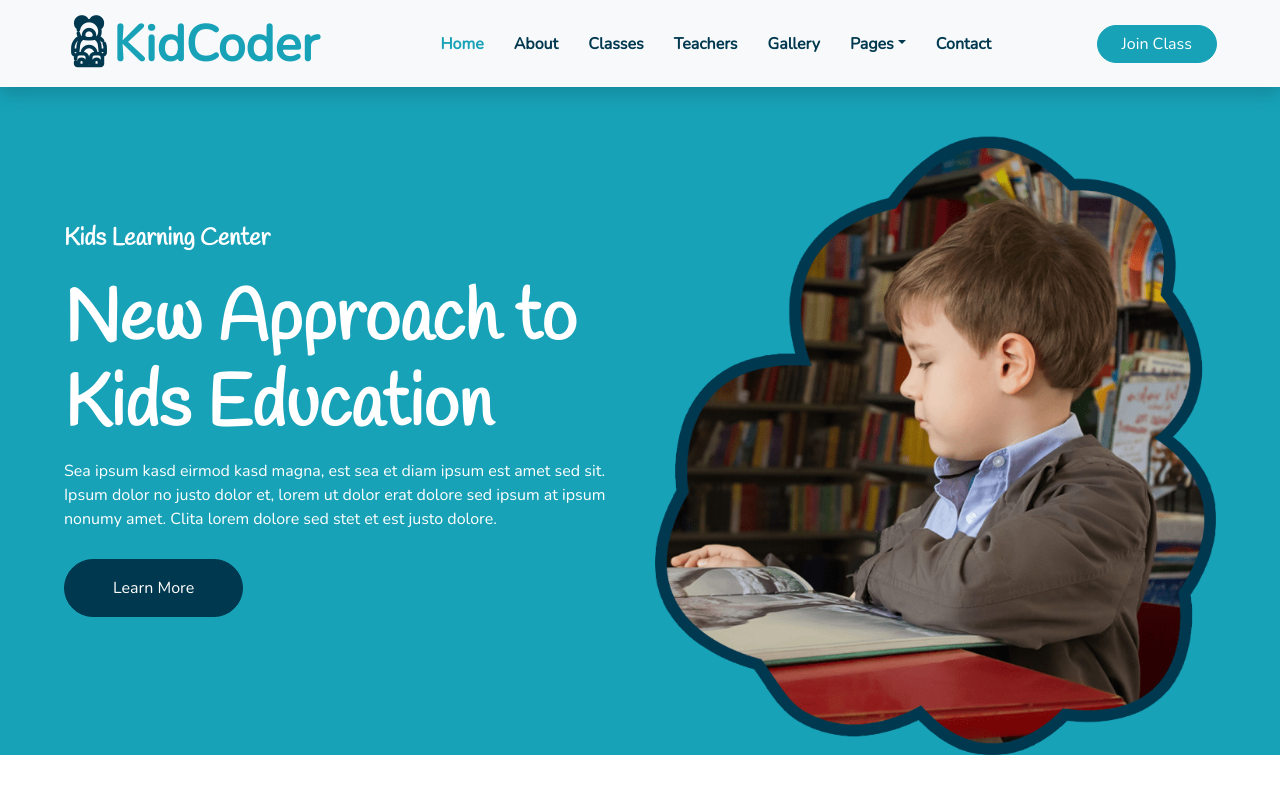
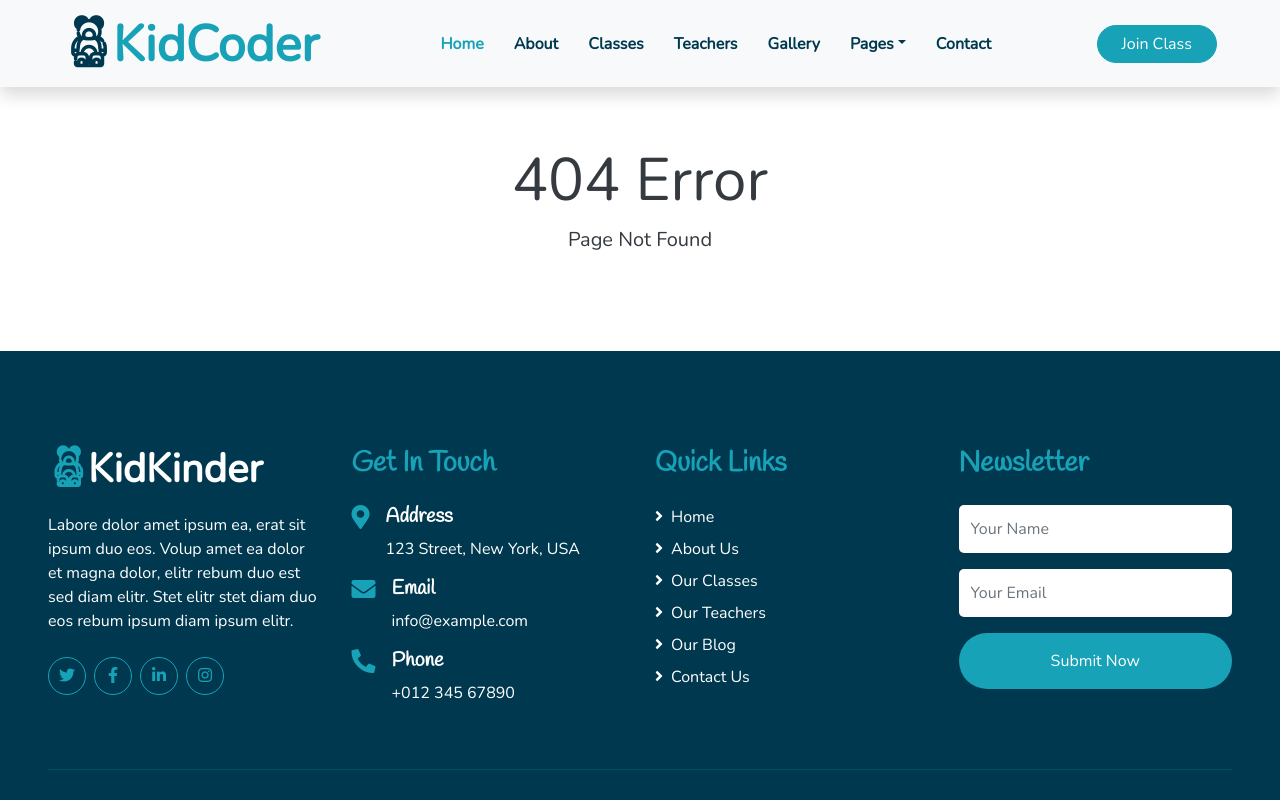
Before and after one commit to AbhijitGatade/kidcoder, an Angular app: page / in a window 1280 px wide. Shown: the top 800 px of the page. Built offline with nearby package versions, Linux system fonts and the light colour scheme.

Commit message:
page-not-found

```diff
--- a/src/app/app-routing.module.ts
+++ b/src/app/app-routing.module.ts
@@ -5,16 +5,17 @@ import { ClassesComponent } from './classes/classes.component';
 import { ContactComponent } from './contact/contact.component';
 import { GalleryComponent } from './gallery/gallery.component';
 import { HomeComponent } from './home/home.component';
+import { PagenotfoundComponent } from './pagenotfound/pagenotfound.component';
 import { TeachersComponent } from './teachers/teachers.component';
 
 const routes: Routes = [
+  {path:"**",pathMatch: 'full',component:PagenotfoundComponent},
   {path:"", component:HomeComponent},
   {path:"about", component:AboutComponent},
   {path:"classes", component:ClassesComponent},
   {path:"teachers", component:TeachersComponent},
   {path:"gallery", component:GalleryComponent},
   {path:"contact", component:ContactComponent}
-
 ];
 
 @NgModule({
--- a/src/app/app.module.ts
+++ b/src/app/app.module.ts
@@ -11,6 +11,7 @@ import { ClassesComponent } from './classes/classes.component';
 import { ContactComponent } from './contact/contact.component';
 import { TeachersComponent } from './teachers/teachers.component';
 import { GalleryComponent } from './gallery/gallery.component';
+import { PagenotfoundComponent } from './pagenotfound/pagenotfound.component';
 
 @NgModule({
   declarations: [
@@ -22,7 +23,8 @@ import { GalleryComponent } from './gallery/gallery.component';
     ClassesComponent,
     ContactComponent,
     TeachersComponent,
-    GalleryComponent
+    GalleryComponent,
+    PagenotfoundComponent
   ],
   imports: [
     BrowserModule,
--- /dev/null
+++ b/src/app/pagenotfound/pagenotfound.component.html
@@ -0,0 +1,4 @@
+<div class="text-center text-dark pt-5 pb-5">
+	<span style="font-size: 60px;">404 Error</span><br>
+	<span style="font-size: 20px;">Page Not Found</span>
+</div>
--- /dev/null
+++ b/src/app/pagenotfound/pagenotfound.component.ts
@@ -0,0 +1,15 @@
+import { Component, OnInit } from '@angular/core';
+
+@Component({
+  selector: 'app-pagenotfound',
+  templateUrl: './pagenotfound.component.html',
+  styleUrls: ['./pagenotfound.component.css']
+})
+export class PagenotfoundComponent implements OnInit {
+
+  constructor() { }
+
+  ngOnInit(): void {
+  }
+
+}
```
Also changed, not shown: src/app/pagenotfound/pagenotfound.component.css (added), 1 other file (tests, documents, lock files or other folders).
